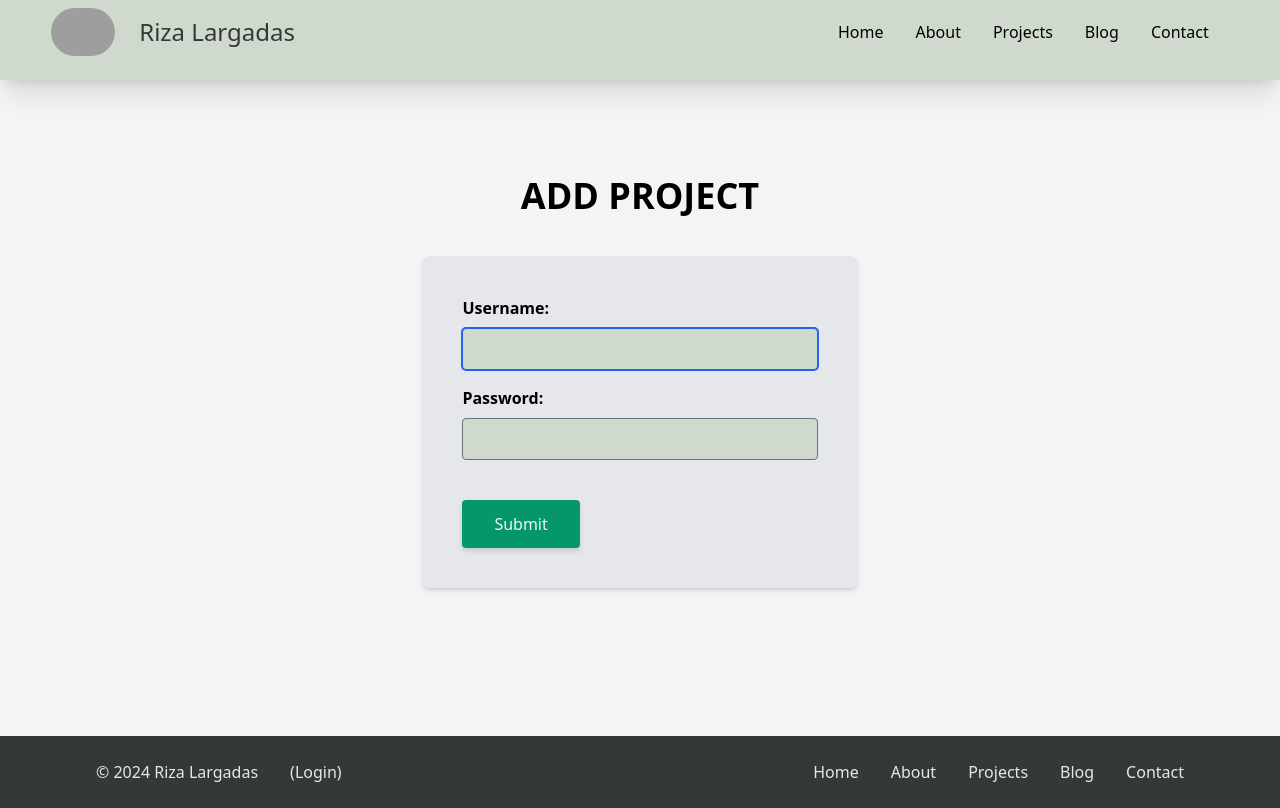
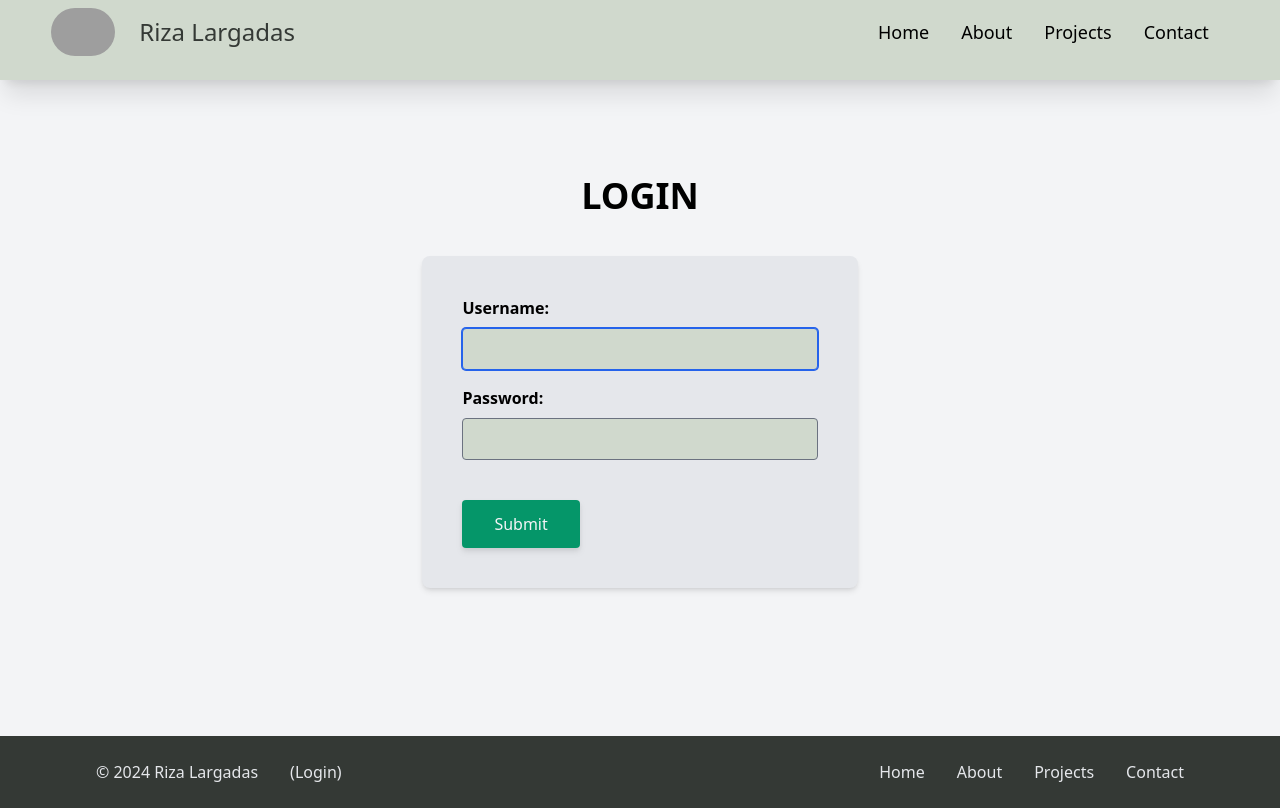
Before and after one commit to rizalargadas/portfolio, a Django app: page /login/ in a window 1280 px wide. Run offline with Django 5.2, Linux system fonts and the light colour scheme; some libraries are stand-ins or nearby versions; grey boxes are pictures that could not be loaded.

Commit message:
improved some formating

```diff
--- a/core/templates/core/base.html
+++ b/core/templates/core/base.html
@@ -16,7 +16,7 @@
                     <a href="/" class='text-lg md:text-2xl text-dimmest-gray'>Riza Largadas</a>
                 </div>
                 <div class="nav-links duration-500 md:static absolute md:min-h-fit bg-light-gray min-h-[60vh] left-0 top-[-100%] md:w-auto w-full flex items-center px-5">
-                    <ul class="flex flex-col md:flex-row md:items-center md:gap-8 gap-4 font-medium">
+                    <ul class="flex flex-col md:flex-row md:items-center md:gap-8 gap-4 text-lg font-medium">
                         <li>
                             <a class="hover:text-dimmest-gray" href="/#hero">Home</a>
                         </li>
@@ -26,9 +26,9 @@
                         <li>
                             <a class="hover:text-dimmest-gray" href="{% url 'projects' %}">Projects</a>
                         </li>
-                        <li>
+                        {% comment %} <li>
                             <a class="hover:text-dimmest-gray" href="#">Blog</a>
-                        </li>
+                        </li> {% endcomment %}
                         <li>
                             <a class="hover:text-dimmest-gray" href="/#contact">Contact</a>
                         </li>
@@ -45,7 +45,7 @@
         </main>
 
         <footer class='h-fit py-6 gap-4 bg-dimmest-gray text-gray-200 px-10 md:px-24 flex flex-col md:flex-row md:justify-between md:items-center'>
-            <div class="flex md:gap-8 gap-4 font-medium">
+            <div class="flex md:gap-8 gap-4 font-medium align-center">
                 <p>© 2024 Riza Largadas</p>
                 {% if user.is_authenticated %}
                     <a href="{% url 'logout'%}">(Logout)</a>
@@ -64,9 +64,9 @@
                     <li>
                         <a class="hover:text-dolphin-gray" href="{% url 'projects' %}">Projects</a>
                     </li>
-                    <li>
+                    {% comment %} <li>
                         <a class="hover:text-dolphin-gray" href="#">Blog</a>
-                    </li>
+                    </li> {% endcomment %}
                     <li>
                         <a class="hover:text-dolphin-gray" href="/#contact">Contact</a>
                     </li>
--- a/core/templates/core/login.html
+++ b/core/templates/core/login.html
@@ -1,16 +1,10 @@
 {% extends 'core/base.html' %}
-{% block title %}Add Project{% endblock %}
+{% block title %}Login{% endblock %}
 
 {% block content %}
     {% load widget_tweaks %}
     <section class="px-10 md:px-24 py-10 md:py-24 h-screen-nav-footer">
-        {% if messages %}
-            <div class="font-semibold text-dimmest-gray text-center mb-4">
-                {% for message in messages %}{{message}}{% endfor %}
-            </div>
-
-        {% endif %}
-        <h1 class="text-3xl md:text-4xl font-bold text-center"><span class="uppercase">Add Project</span></h1>
+        <h1 class="text-3xl md:text-4xl font-bold text-center"><span class="uppercase">Login</span></h1>
         <div class='lg:w-[80%] mx-auto mt-10'>
             <div class="w-full md:w-[50%] mx-auto bg-gray-200 rounded-lg p-6 md:p-10 shadow-md">
                 <form action="." method="POST">
--- a/theme/static/css/dist/styles.css
+++ b/theme/static/css/dist/styles.css
@@ -340,9 +340,6 @@ pre {
   margin: 0;
 }
 
-h3 {
-  font-size: 26px;
-}
 fieldset {
   margin: 0;
   padding: 0;
```
Also changed, not shown: db.sqlite3.
